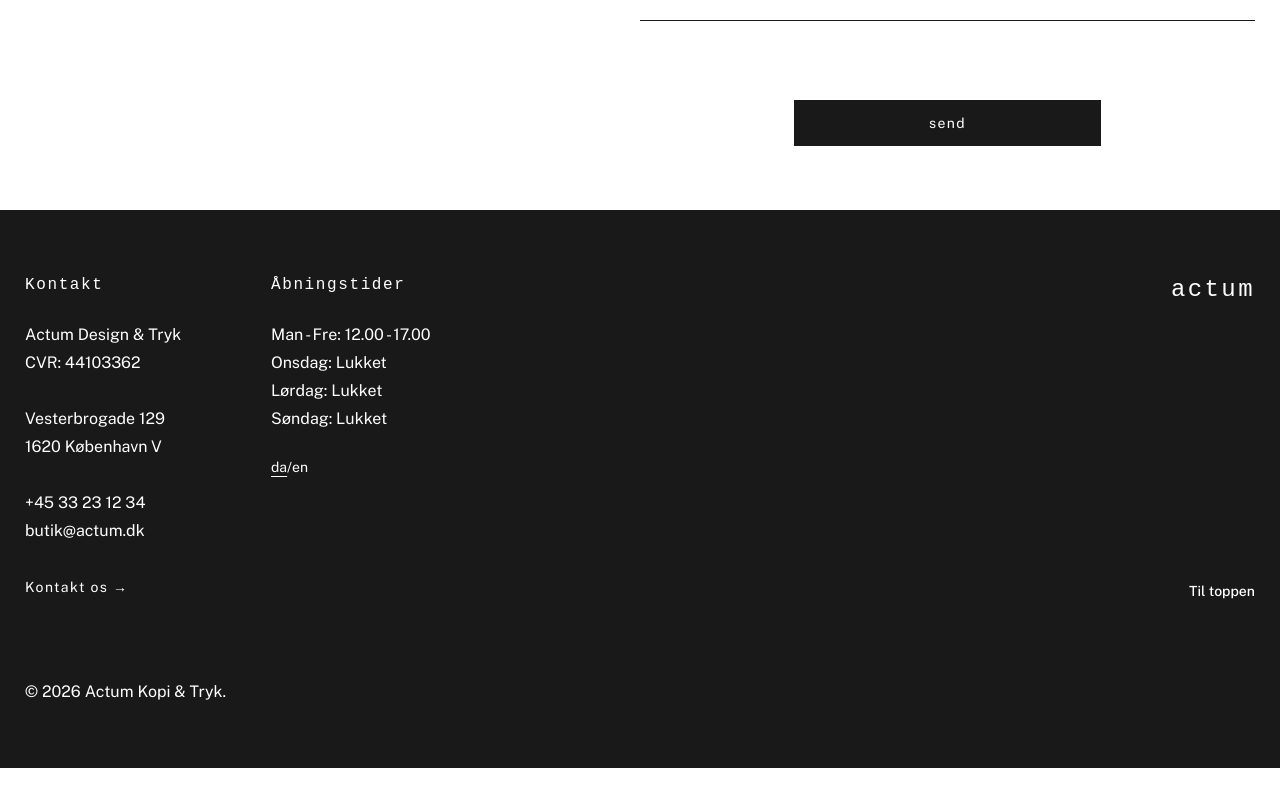
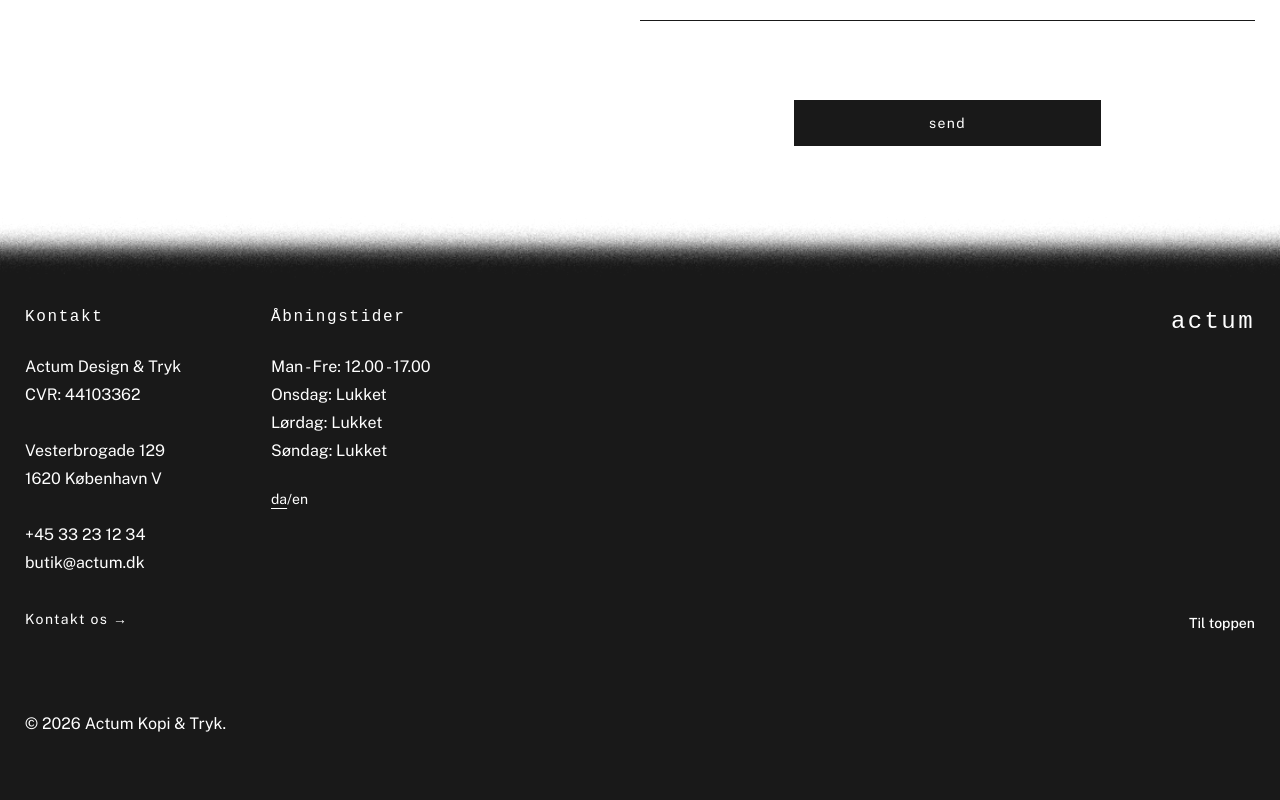
Before and after one commit to actum4sem/actum, a Next.js app in the folder actum/: page /da/about in a window 1280 px wide. Shown: the part 1193-1993 px from the top of the page. Before the commit the page ends 1961 px from the top, so only its background shows below. Built offline with nearby package versions, Linux system fonts and the light colour scheme; no server answers; the database is empty; a web font is replaced by a local one.

Commit message:
feat: implement suspense for async data fetching in Home and IndexContent components refactor: clean up VideoSection and Footer components for better readability

```diff
--- a/actum/src/app/[locale]/(routes)/about/components/video_section.tsx
+++ b/actum/src/app/[locale]/(routes)/about/components/video_section.tsx
@@ -2,7 +2,6 @@ import Image from "next/image";
 
 export default function VideoSection() {
     return (
-        <>
         <section className="full-bleed grid grid-cols-subgrid grid-rows-[1fr_auto] overflow-hidden max-h-[50vh]">
             <video
                 src="/assets/about/dummy-video.mp4"
@@ -23,6 +22,6 @@ export default function VideoSection() {
                 />
             </div>
         </section>
-        </>
+
     )
 }
--- a/actum/src/app/[locale]/(routes)/about/page.tsx
+++ b/actum/src/app/[locale]/(routes)/about/page.tsx
@@ -12,8 +12,7 @@ export default function AboutPage() {
       <Suspense fallback={<p>Loading team...</p>}>
         <Team />
       </Suspense>
-              <ContactSection />
-
+      <ContactSection />
     </main>
   );
 }
--- a/actum/src/app/[locale]/(routes)/global_components/footer.tsx
+++ b/actum/src/app/[locale]/(routes)/global_components/footer.tsx
@@ -1,3 +1,4 @@
+import Image from "next/image";
 import { useTranslations } from "next-intl";
 import LanguageSwitch from "./language_switch";
 import CTAButtonDiscrete from "./cta_button_discrete";
@@ -6,7 +7,18 @@ export default function Footer() {
   const t = useTranslations("footer");
 
   return (
-    <footer className="full-bleed grid grid-cols-subgrid bg-(--almost-black) text-(--background) mt-16 py-12 md:py-16 gap-y-20 text-sm">
+    // Baggrundsbillede er sat som absolute, da Next Image ikke kan bruge fill layout i en parent med overflow-hidden. Det er nødvendigt for at sikre, at billedet ikke stikker udenfor på mindre skærme.
+    <footer className="relative overflow-hidden full-bleed grid grid-cols-subgrid text-(--background) mt-16 pt-24 pb-12 md:pt-24 md:pb-16 gap-y-20 text-sm">
+      {/* inset-0 sikre, at billedet dækker hele footeren */}
+      <div className="pointer-events-none absolute inset-0 -z-10">
+        <Image
+          src="/assets/footer/footer_bg.png"
+          alt="Footer background"
+          fill
+          className="object-cover"
+          priority
+        />
+      </div>
       {/* Kontakt */}
       <div className="col-[content-start/3] md:col-[content-start/3] md:row-start-1 flex flex-col gap-6">
         <p className="font-ocr tracking-widest">{t("contact")}</p>
@@ -33,12 +45,14 @@ export default function Footer() {
       <div className="col-[content-start/3] md:col-[3/4] md:row-start-1 flex flex-col gap-6">
         <p className="font-ocr tracking-widest">{t("openingHours")}</p>
 
+        {/* Hentet fra databasen - nemmere at vedligeholde for actum */}
         <div className="leading-7">
           <p>{t("monFri")}</p>
           <p>{t("wednesday")}</p>
           <p>{t("saturday")}</p>
           <p>{t("sunday")}</p>
         </div>
+        {/* Da/En knap */}
         <LanguageSwitch />
       </div>
 
--- a/actum/src/app/[locale]/components_index/faq_section_wrapper.tsx
+++ b/actum/src/app/[locale]/components_index/faq_section_wrapper.tsx
@@ -2,7 +2,10 @@
 import { getFaqs } from "@/lib/faq";
 import FaqSection from "./faq_section";
 
+// FaqSectionWrapper er en wrapper-komponent, der håndterer data-fetching for FAQ-sektionen.
+// FaqSection er et use client komponent og kan derfor ikke hente data selv. Derfor ligger den i en komponent for sig, hvor data hentes asynkront, og suspense kan bruges på index page omkring denne komponent.
 export default async function FaqSectionWrapper() {
+  {/* 4 er antallet af FAQ'er fra database, der skal hentes for denne sektion*/ }
   const faqs = await getFaqs(4);
   return <FaqSection faqs={faqs} />;
 }
--- /dev/null
+++ b/actum/src/app/[locale]/components_index/index_content.tsx
@@ -0,0 +1,15 @@
+import { getPopularProducts } from "@/lib/products";
+import ProductGrid from "../(routes)/global_components/product_grid";
+
+export default async function IndexContent() {
+    const popularProducts = await getPopularProducts();
+
+    {/* ProductGrid er placeret i sin egen komponent, da den fetcher data via async funktion. Suspense er derfor lagt på index page, omkring denne komponent. */ }
+    return (
+        // Hvis popularProducts er null eller undefined, sendes en tom array for at undgå fejl i ProductGrid komponenten. Dette sikrer, at siden stadig loader, selv hvis der er problemer med datafetching.
+        <ProductGrid
+            products={popularProducts ?? []}
+            title="Populære produkter"
+        />
+    );
+}
--- a/actum/src/app/[locale]/page.tsx
+++ b/actum/src/app/[locale]/page.tsx
@@ -1,24 +1,23 @@
-import { getPopularProducts } from "@/lib/products";
-import ProductGrid from "./(routes)/global_components/product_grid";
+import { Suspense } from "react";
+import IndexContent from "./components_index/index_content";
 import Hero from "./components_index/hero_section";
 import AboutSection from "./components_index/about_section";
 import VideoSection from "./components_index/video_section";
 import FaqSectionWrapper from "./components_index/faq_section_wrapper";
 
-export default async function Home() {
-  const popularProducts = await getPopularProducts();
-
+export default function Home() {
   return (
+    // suspense omkring produkter og Faq, da de begge henter data asynkront. Resten af siden er statisk og loades derfor med det samme.
     <main className="full-bleed grid grid-cols-subgrid">
       <Hero />
-      <ProductGrid
-        products={popularProducts ?? []}
-        title="Populære produkter"
-      />
-
+      <Suspense fallback={<p>Loading Products...</p>}>
+        <IndexContent />
+      </Suspense>
       <VideoSection />
       <AboutSection />
-      <FaqSectionWrapper />
+      <Suspense fallback={<p>Loading FAQ's...</p>}>
+        <FaqSectionWrapper />
+      </Suspense>
     </main>
   );
 }
```
Also changed, not shown: actum/src/app/[locale]/(routes)/contact/components/contactform.tsx (+12 -11 lines), actum/src/app/[locale]/(routes)/contact/page.tsx (+6 -8 lines). Lines whose indentation alone changed are shown as unchanged.
